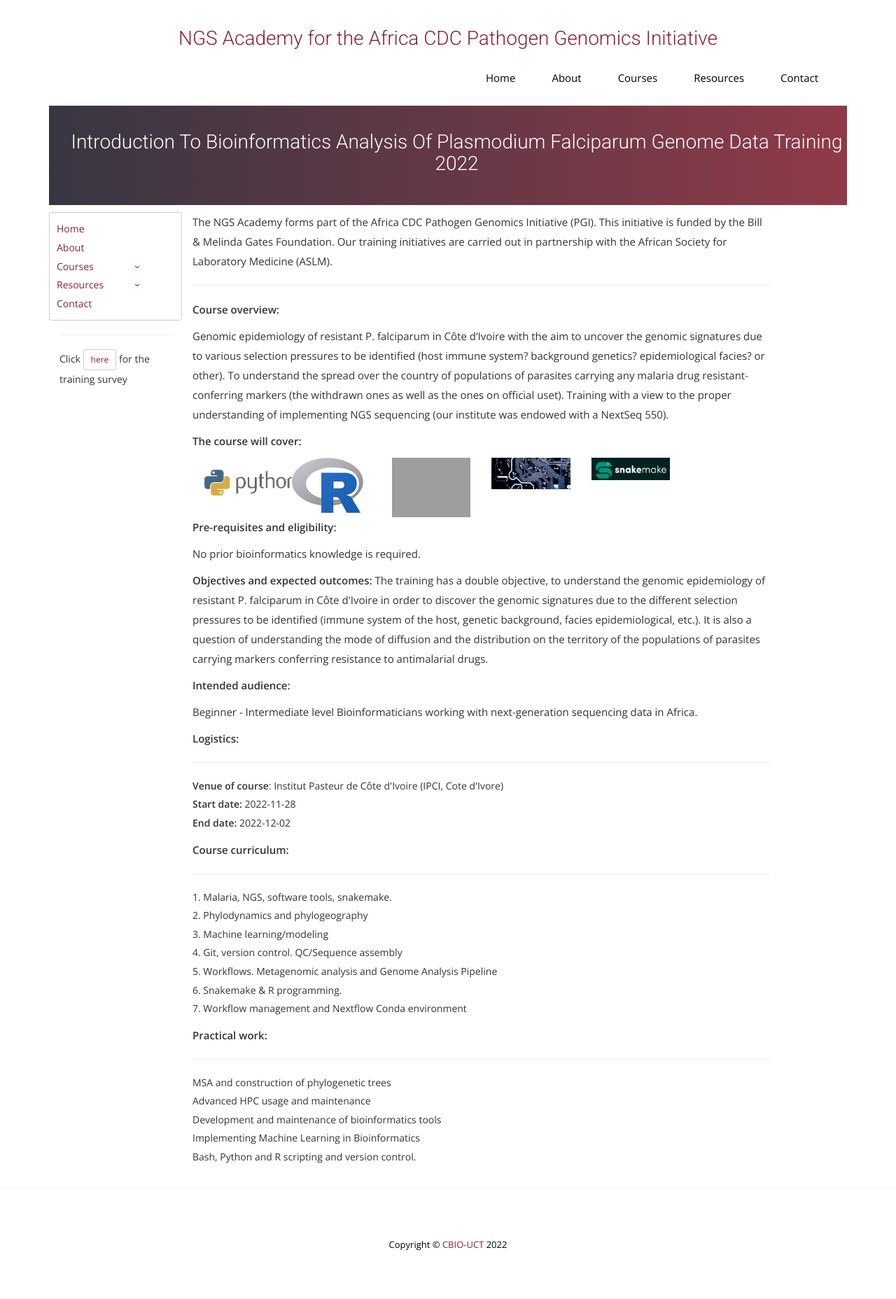
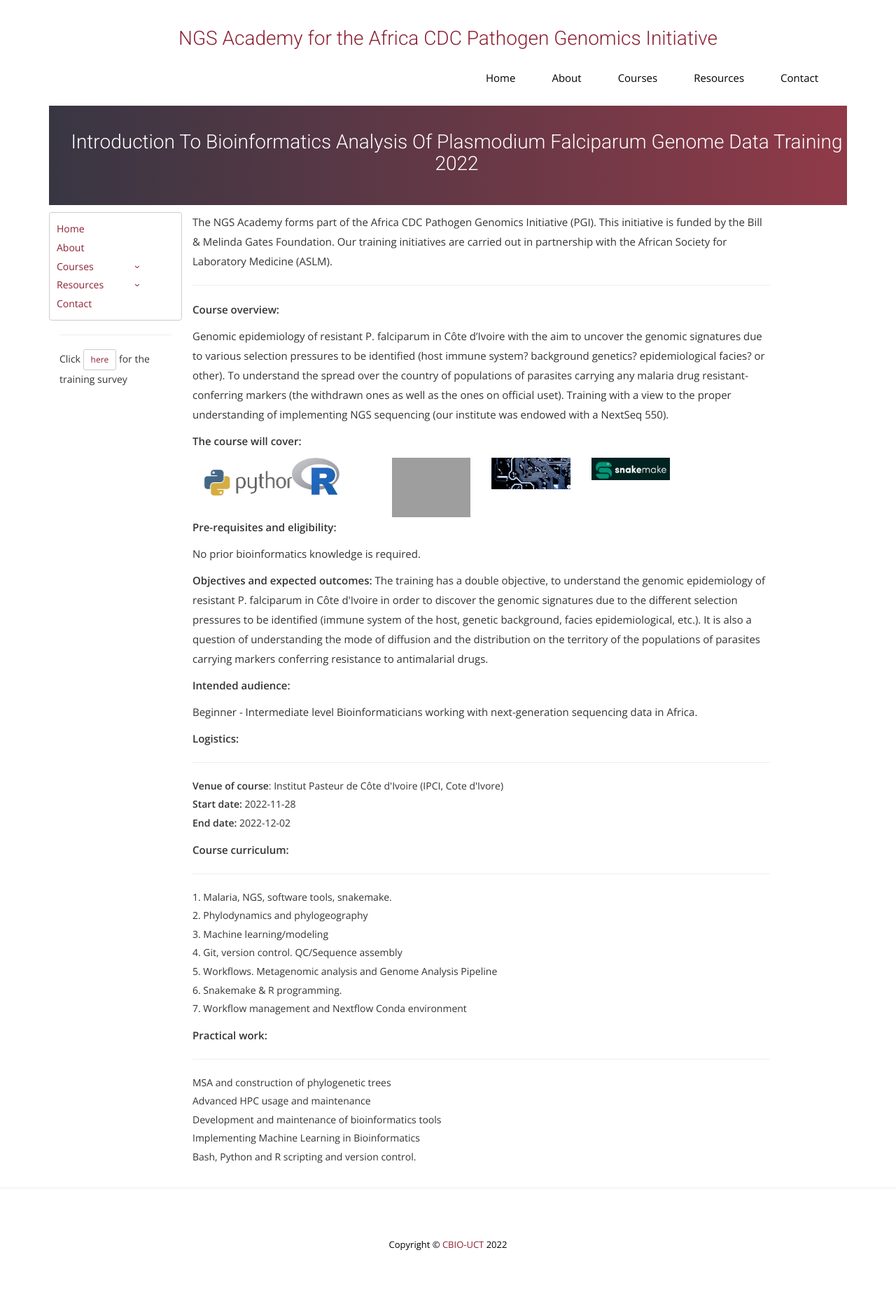
Before and after one commit to uct-cbio/ngs-academy, a Jekyll site: the page built from _posts/2022-10-29-Bioinformatics-Analysis-of-PFG-data.md, in a window 1280 px wide. Shown: the whole page at 70% size. Built offline with Jekyll 4.4.1, drawn with Linux system fonts in a browser that asks for light colours; nearby versions of some CDN libraries; some web fonts are replaced; comment, search, counter and statistics services are not loaded.

Commit message:
updated r image

```diff
--- a/_posts/2022-10-29-Bioinformatics-Analysis-of-PFG-data.md
+++ b/_posts/2022-10-29-Bioinformatics-Analysis-of-PFG-data.md
@@ -33,7 +33,7 @@
         </div>
     </div>
     <div class="col-sm-2">
-        <div><img alt="..." src="/ngs-academy/img/r.jpg" width="90%" />
+        <div><img alt="..." src="/ngs-academy/img/r.jpg" width="60%" />
             <!-- <p class="small"> Source: CBIO UCT</p> -->
         </div>
     </div>
```
